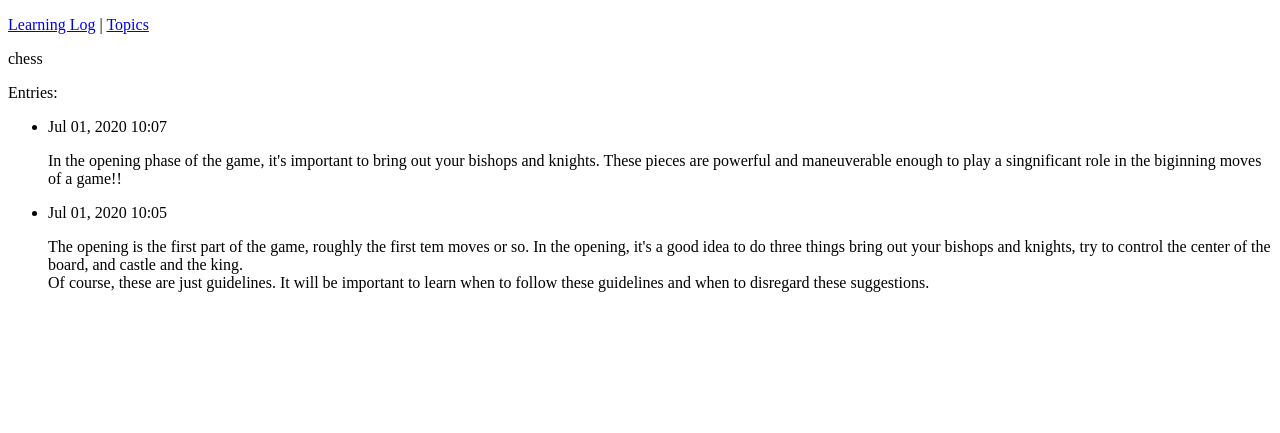
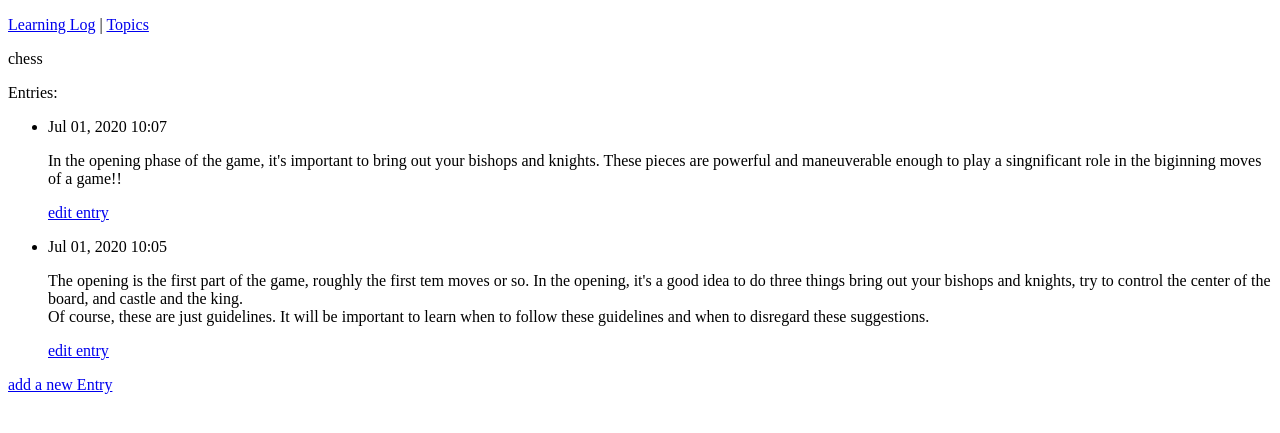
Before and after one commit to FabrCas/PythonCrashCourse, a Django app: page /topics/1/ in a window 1280 px wide. Shown: the top 433 px of the page. Run offline with Django 3.2, Linux system fonts and the light colour scheme; data comes from the database, SQL or seed files in the repository; both versions use the stored data as it was after the commit.

Commit message:
Implementata la possibilità di modificare le entries inserite

```diff
--- a/Project 3, Getting started with Django/learning_log/learning_logs/templates/topic.html
+++ b/Project 3, Getting started with Django/learning_log/learning_logs/templates/topic.html
@@ -14,6 +14,9 @@
     <li>
         <p>{{ entry.date_added|date:'M d, Y H:i' }}</p>
         <p>{{ entry.text|linebreaks }}</p>
+    <p>
+        <a href="{% url "learning_logs:edit_entry" entry.id %}" >edit entry</a>
+    </p>
     </li>
     {% empty %}
     <li>
@@ -21,6 +24,7 @@
     </li>
     {% endfor %}
     </ul>
+    <a href="{% url "learning_logs:new_entry" topic.id %}" >add a new Entry</a>
 {% endblock content %}
 </body>
 </html>
--- a/Project 3, Getting started with Django/learning_log/learning_logs/urls.py
+++ b/Project 3, Getting started with Django/learning_log/learning_logs/urls.py
@@ -10,5 +10,7 @@ urlpatterns = [
     url(r'^topics/$', views.topics, name="topics"), #url per la pagina con le liste di topics
     url(r'^topics/(?P<topic_id>\d+)/$', views.topic, name="topic"), #? indica l'inizio della query, \d+ indica di catturare ogni numero digitat
     # tra le slash, P<topic_id> serve a salvare il parametro in topic_id
-    url(r'^new_topic/$', views.new_topic, name="new_topic")
+    url(r'^new_topic/$', views.new_topic, name="new_topic"),
+    url(r'^new_entry/(?P<topic_id>\d+)/$', views.new_entry, name="new_entry"), #associazione ad un Topic per ogni Entry
+    url(r'^edit_entry/(?P<entry_id>\d+)/$', views.edit_entry, name="edit_entry"),
 ]
--- a/Project 3, Getting started with Django/learning_log/learning_logs/views.py
+++ b/Project 3, Getting started with Django/learning_log/learning_logs/views.py
@@ -3,8 +3,8 @@ from django.http import HttpResponseRedirect
 from django.urls import reverse # per determinare l'URL da un certo pattern URL
 
 
-from .models import Topic
-from .form import TopicForm
+from .models import Topic, Entry
+from .form import TopicForm, EntryForm
 # Create your views here.
 
 def index(request):
@@ -24,7 +24,6 @@ def topic(request, topic_id):
     return  render(request, 'topic.html', context)
 
 def new_topic(request):
-    print("********************************************************+view new_topic ")
     if request.method !='POST':  #quindi get, creazione della pagina per la sola lettura -> get, invia le info -> post
         # dati non inviati, crea una form vuota
         form= TopicForm()
@@ -36,3 +35,31 @@ def new_topic(request):
             return HttpResponseRedirect(reverse("learning_logs:topics"))
     context= {'form': form}
     return render(request, 'new_topic.html', context)
+
+def new_entry(request,topic_id):
+    print(topic_id)
+    topic = Topic.objects.get(id=topic_id)
+    if request.method !='POST':
+        form= EntryForm()
+    else:
+        form = EntryForm(data=request.POST)
+        if form.is_valid():
+            new_entry= form.save(commit=False)  #prende la entry con i dati inseriti dalla form
+            new_entry.topic = topic   #gli assegno un topic
+            new_entry.save()
+            return HttpResponseRedirect(reverse("learning_logs:topic", args=[topic_id]))
+    context= {'topic': topic,'form': form}
+    return render(request, 'new_entry.html', context)
+
+def edit_entry(request, entry_id):
+    entry= Entry.objects.get(id=entry_id)
+    topic= entry.topic
+    if request.method != "POST":
+        form = EntryForm()
+    else:
+        form= EntryForm(instance= entry, data= request.POST) #request.POST serve per indicare a Django di creare un form sui sui dati inseriti
+        if form.is_valid():
+            form.save()
+            return HttpResponseRedirect(reverse("learning_logs:topic", args=[topic.id]))
+    context={'entry':entry,'topic':topic, 'form': form}
+    return render(request, 'edit_entry.html', context)
```
Also changed, not shown: Project 3, Getting started with Django/learning_log/learning_logs/form.py (+8 -0 lines), Project 3, Getting started with Django/learning_log/learning_logs/templates/edit_entry.html (added, +19 -0 lines), Project 3, Getting started with Django/learning_log/learning_logs/templates/new_entry.html (added, +22 -0 lines), Project 3, Getting started with Django/learning_log/db.sqlite3.
